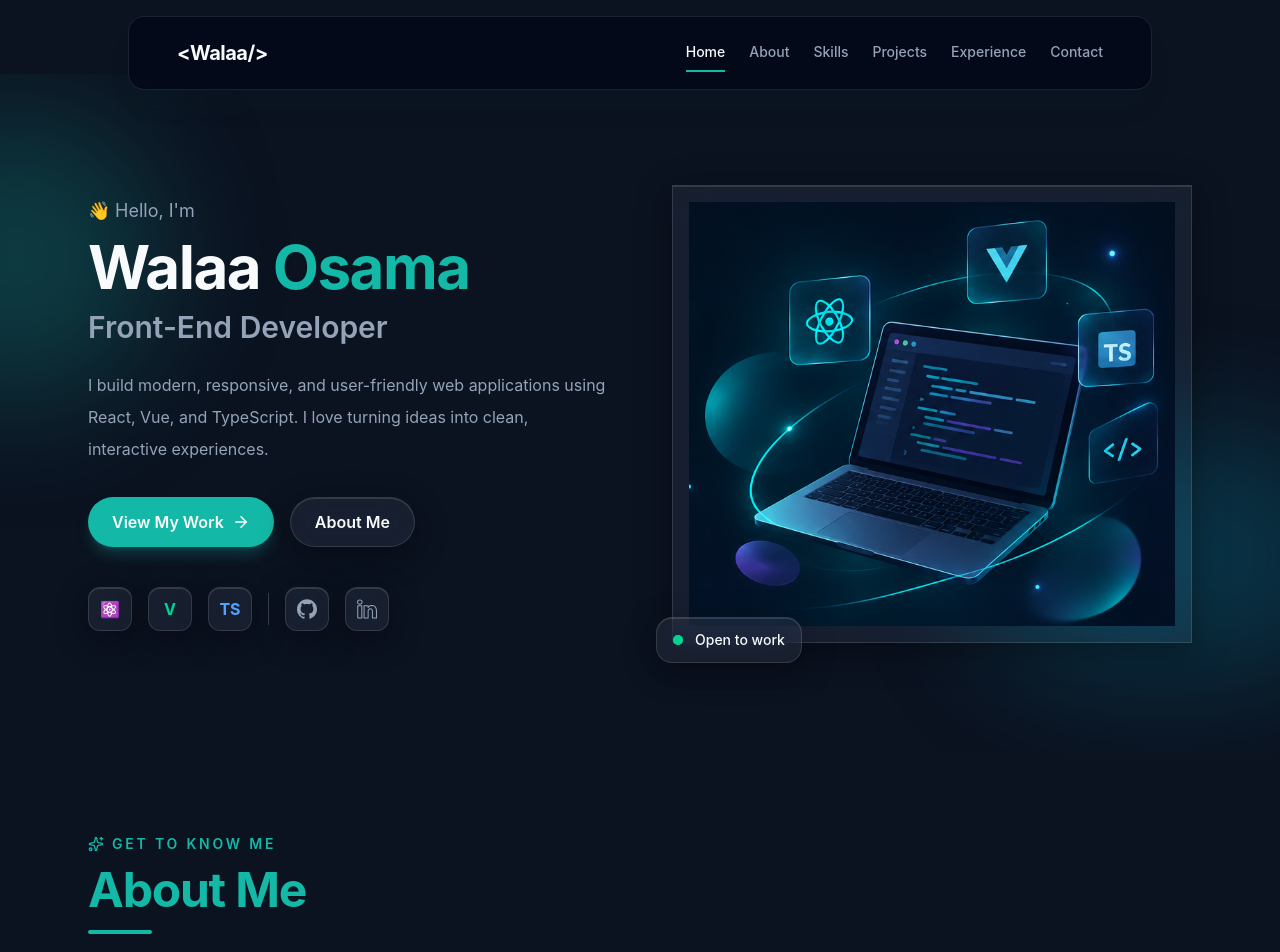
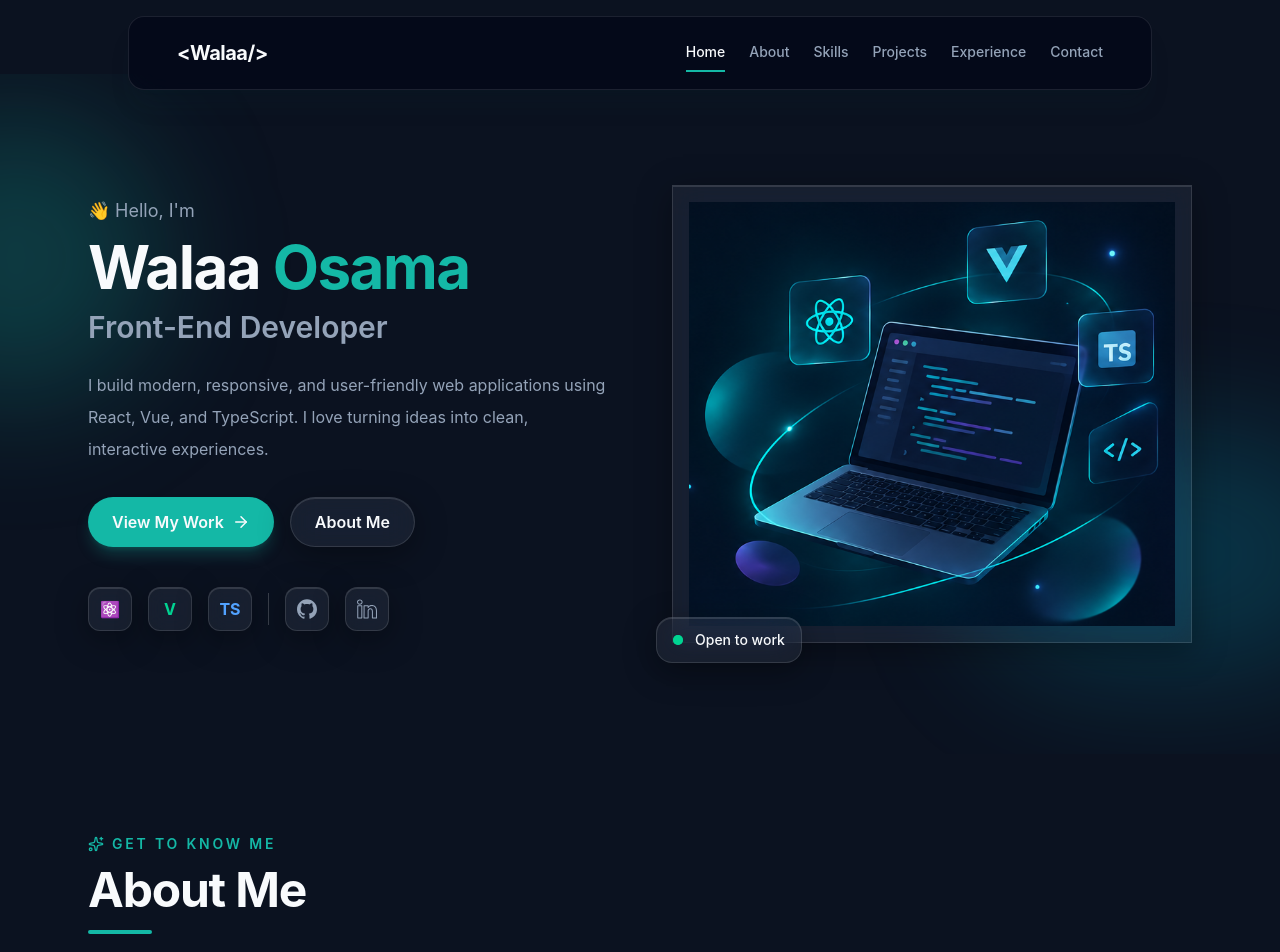
Before and after one commit to walaaosamamoh/my-portfolio, a React (Vite) app: page / in a window 1280 px wide. Shown: the top 952 px of the page. Built offline with nearby package versions, Linux system fonts and the light colour scheme.

Commit message:
fix: update About section heading color for better visibility

```diff
--- a/src/components/sections/About.tsx
+++ b/src/components/sections/About.tsx
@@ -47,7 +47,7 @@ export default function About() {
               Get to know me
             </p>
 
-            <h2 className="text-3xl font-bold tracking-tight text-primary sm:text-4xl lg:text-5xl">
+            <h2 className="text-3xl font-bold tracking-tight text-text sm:text-4xl lg:text-5xl">
               About Me
             </h2>
 
```
